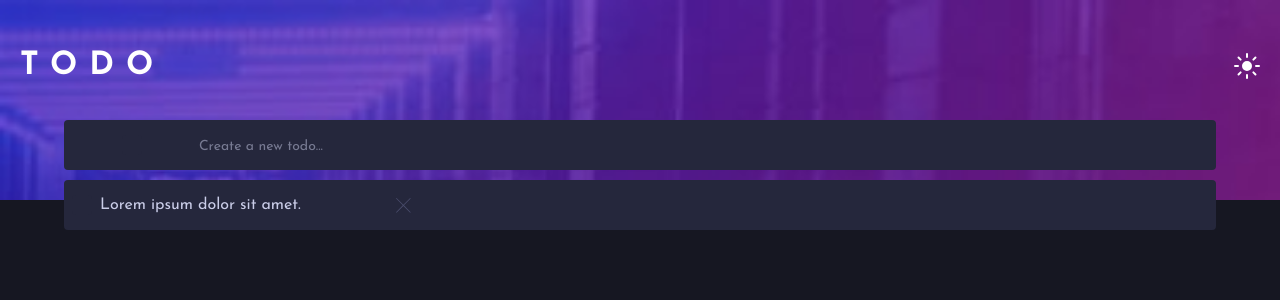
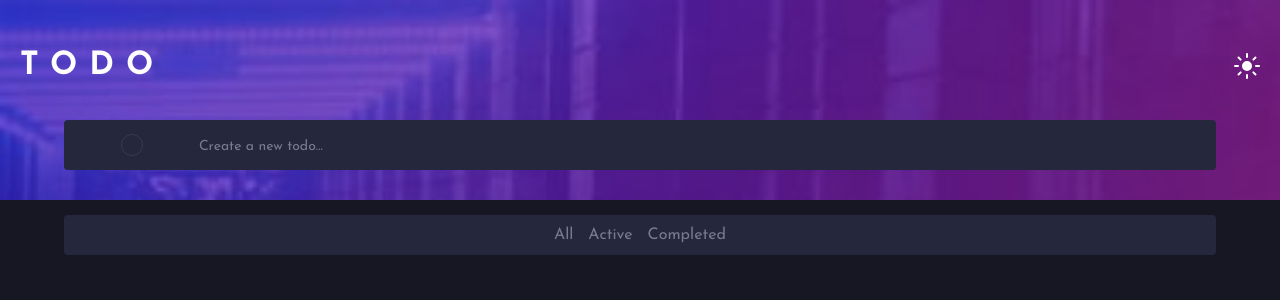
Before and after one commit to murilonicemento/todo-app, a React (Vite) app: page / in a window 1280 px wide. Shown: the top 300 px of the page. Built offline with nearby package versions, Linux system fonts and the light colour scheme.

Commit message:
Implementação da lógica da inclusão de tarefas

```diff
--- a/package.json
+++ b/package.json
@@ -10,6 +10,7 @@
     "preview": "vite preview"
   },
   "dependencies": {
+    "prop-types": "^15.8.1",
     "react": "^18.2.0",
     "react-dom": "^18.2.0",
     "styled-components": "^5.3.10"
--- a/src/components/Checklists/index.jsx
+++ b/src/components/Checklists/index.jsx
@@ -1,14 +1,29 @@
+import PropTypes from "prop-types";
 import { Cards } from "./styled";
 import cross from "../../assets/images/icon-cross.svg";
 
-export function Checklists() {
+export function Checklists({ tasks }) {
   return (
     <Cards>
-      <div className="card">
-        <input type="checkbox" name="checkbox" id="checklist" />
-        <label htmlFor="checklist">Lorem ipsum dolor sit amet.</label>
-        <img src={cross} alt="Cross Icon" />
-      </div>
+      <ul>
+        {tasks.map((tasks, index) => (
+          <li key={tasks}>
+            <div className="card">
+              <input
+                type="checkbox"
+                name="checkbox"
+                id={`checklist-${index}`}
+              />
+              <label htmlFor={`checklist-${index}`}>{tasks}</label>
+              <img src={cross} alt="Cross Icon" />
+            </div>
+          </li>
+        ))}
+      </ul>
     </Cards>
   );
 }
+
+Checklists.propTypes = {
+  tasks: PropTypes.array.isRequired,
+};
--- a/src/components/Checklists/styled.jsx
+++ b/src/components/Checklists/styled.jsx
@@ -4,15 +4,11 @@ import check from "../../assets/images/icon-check.svg";
 
 export const Cards = styled.section`
   width: 90%;
-  display: grid;
-  place-items: center;
   margin-top: -20px;
+  font-size: 14px;
   color: ${colors.darkTheme.fontColor};
-
-  input {
-    background-color: ${colors.darkTheme.cardColor};
-    color: ${colors.darkTheme.placeholderColor};
-    border-radius: 4px;
+  ul li {
+    list-style: none;
   }
 
   .card {
@@ -22,7 +18,16 @@ export const Cards = styled.section`
     border-radius: 4px;
     display: flex;
     align-items: center;
-    padding: 8px;
+    justify-content: space-between;
+    padding-left: 8px;
+    padding-right: 18px;
+    border-bottom: 1px solid ${colors.darkTheme.placeholderColor};
+  }
+
+  input {
+    background-color: ${colors.darkTheme.cardColor};
+    color: ${colors.darkTheme.placeholderColor};
+    border-radius: 4px;
   }
 
   .card input {
@@ -33,9 +38,9 @@ export const Cards = styled.section`
     content: "";
     width: 20px;
     height: 20px;
-    border-radius: 4px;
     background-color: ${colors.darkTheme.cardColor};
-    border: none;
+    border: 1px solid ${colors.darkTheme.buttonsColor};
+    border-radius: 50%;
     display: inline-block;
     vertical-align: middle;
   }
@@ -46,18 +51,19 @@ export const Cards = styled.section`
     background-repeat: no-repeat;
     background-size: 10px;
     border: 1px solid ${colors.darkTheme.buttonsColor};
-    border-radius: 25px;
+    border-radius: 50%;
   }
 
   label {
     display: flex;
     align-items: center;
-    gap: 8px;
+    gap: 9px;
+    padding: 5px;
+    margin-top: 5px;
   }
 
   img {
     width: 15px;
     height: 15px;
-    margin-left: 95px;
   }
 `;
--- a/src/pages/Home/index.jsx
+++ b/src/pages/Home/index.jsx
@@ -1,8 +1,11 @@
+import { useState } from "react";
 import { Checklists } from "../../components/Checklists";
 import { MyHeader } from "../../components/Header";
-import { Main, Input } from "./styled";
+import { Main, Input, Filter } from "./styled";
 
 export function Home() {
+  const [tasks, setTasks] = useState([]);
+  const [newTask, setNewTask] = useState("");
   return (
     <Main>
       <MyHeader />
@@ -11,9 +14,30 @@ export function Home() {
           <input type="checkbox" name="checkbox" id="checkbox" />
           <label htmlFor="checkbox"></label>
         </div>
-        <input type="text" name="" id="" placeholder="Create a new todo..." />
+        <input
+          type="text"
+          name="input"
+          id="input"
+          placeholder="Create a new todo..."
+          value={newTask}
+          onChange={(event) => {
+            event.preventDefault();
+            setNewTask(event.target.value);
+          }}
+          onKeyDown={(event) => {
+            if (event.key === "Enter") {
+              event.preventDefault();
+              setTasks([...tasks, newTask]);
+            }
+          }}
+        />
       </Input>
-      <Checklists />
+      <Checklists tasks={tasks} />
+      <Filter>
+        <p>All</p>
+        <p>Active</p>
+        <p>Completed</p>
+      </Filter>
     </Main>
   );
 }
--- a/src/pages/Home/styled.jsx
+++ b/src/pages/Home/styled.jsx
@@ -48,9 +48,9 @@ export const Main = styled.main`
     content: "";
     width: 20px;
     height: 20px;
-    border-radius: 4px;
     background-color: ${colors.darkTheme.cardColor};
-    border: none;
+    border: 1px solid ${colors.darkTheme.buttonsColor};
+    border-radius: 50%;
     display: inline-block;
     vertical-align: middle;
   }
@@ -61,7 +61,7 @@ export const Main = styled.main`
     background-repeat: no-repeat;
     background-size: 10px;
     border: 1px solid ${colors.darkTheme.buttonsColor};
-    border-radius: 25px;
+    border-radius: 50%;
   }
 `;
 
@@ -71,3 +71,21 @@ export const Input = styled.section`
   position: absolute;
   top: 120px;
 `;
+
+export const Filter = styled.div`
+  width: 90%;
+  height: 40px;
+  background-color: ${colors.darkTheme.cardColor};
+  display: flex;
+  align-items: center;
+  justify-content: center;
+  gap: 15px;
+  margin-top: 15px;
+  border-radius: 4px;
+  color: ${colors.darkTheme.placeholderColor};
+
+  p:hover {
+    color: ${colors.buttonSelected};
+    cursor: pointer;
+  }
+`;
```
Also changed, not shown: 1 other file (tests, documents, lock files or other folders).
